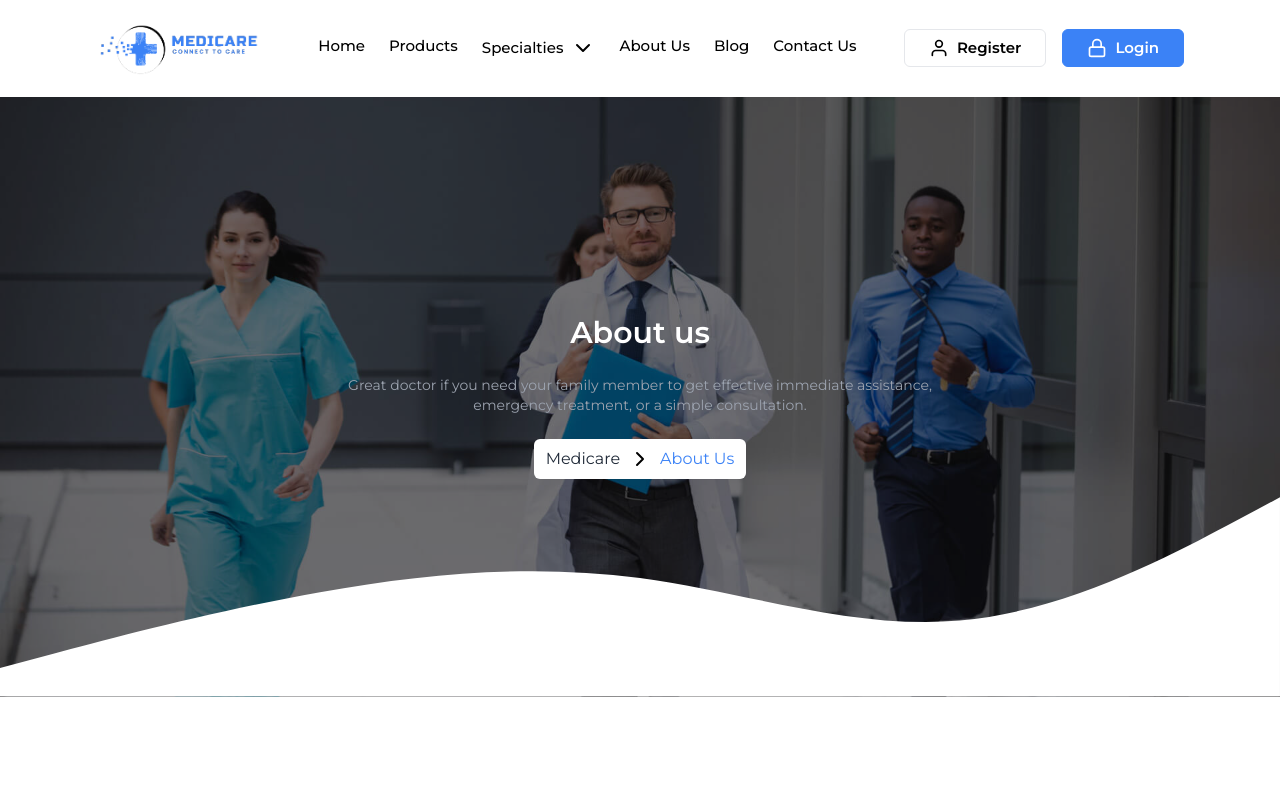
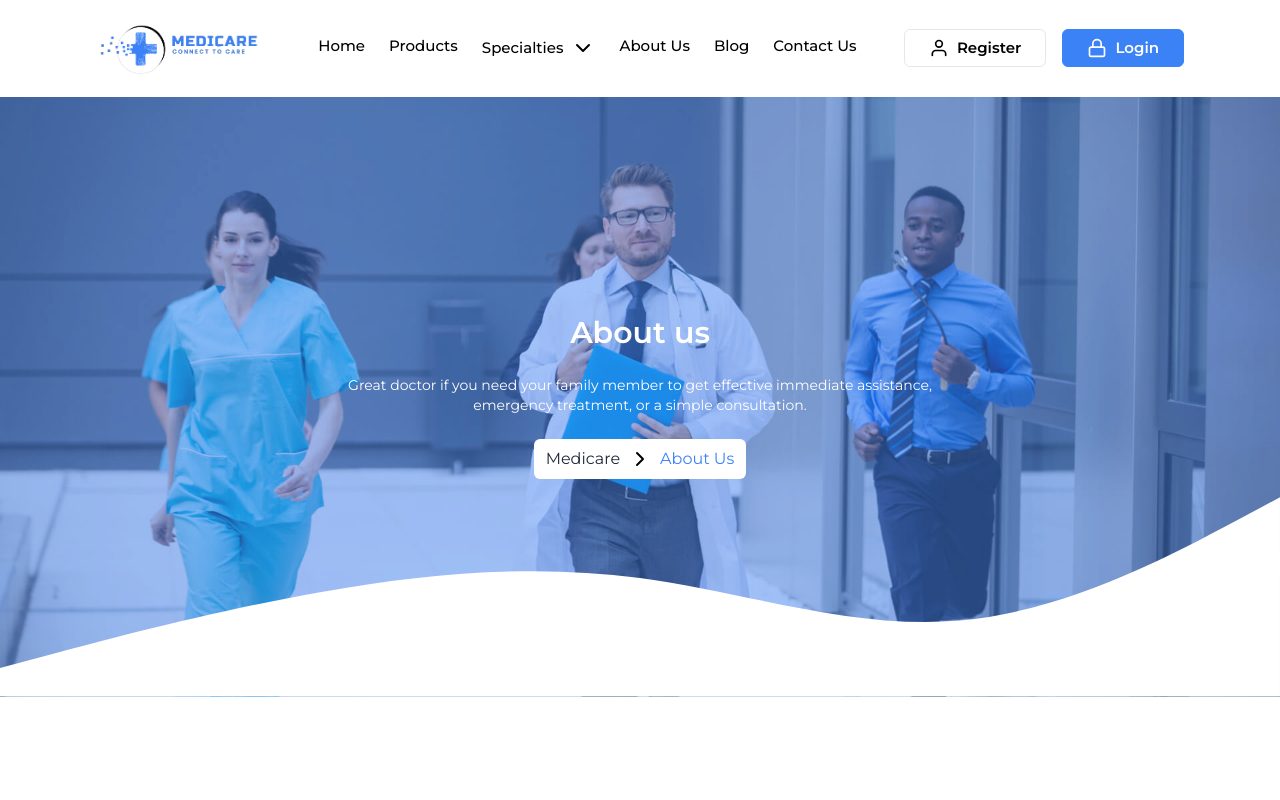
Before and after one commit to rahat2020/Medicare, a Next.js app: page /about in a window 1280 px wide. Shown: the top 800 px of the page. Built offline with nearby package versions, Linux system fonts and the light colour scheme.

Commit message:
Updated banner background color

```diff
--- a/src/components/Home/AboutBanner.jsx
+++ b/src/components/Home/AboutBanner.jsx
@@ -5,10 +5,10 @@ import { ChevronRight } from 'react-feather';
 const AboutBanner = () => {
     return (
         <section className="relative w-full bg-cover bg-center h-[600px]" style={{ backgroundImage: `url('/assets/about/about_banner.jpeg')` }}>
-            <div className="h-full bg-black bg-opacity-55 flex items-center justify-center">
+            <div className="h-full bg-blue-500 bg-opacity-45 flex items-center justify-center">
                 <div className="text-center text-white space-y-6 px-4">
                     <h1 className="text-3xl font-semibold">About us</h1>
-                    <p className="text-sm text-center text-gray-400">
+                    <p className="text-sm text-center">
                         Great doctor if you need your family member to get effective immediate assistance, <br /> emergency treatment, or a simple consultation.
                     </p>
                         <span className='bg-white text-black flex justify-center w-fit mx-auto gap-2 py-2 px-3 rounded-md text-[16px]'>
```
